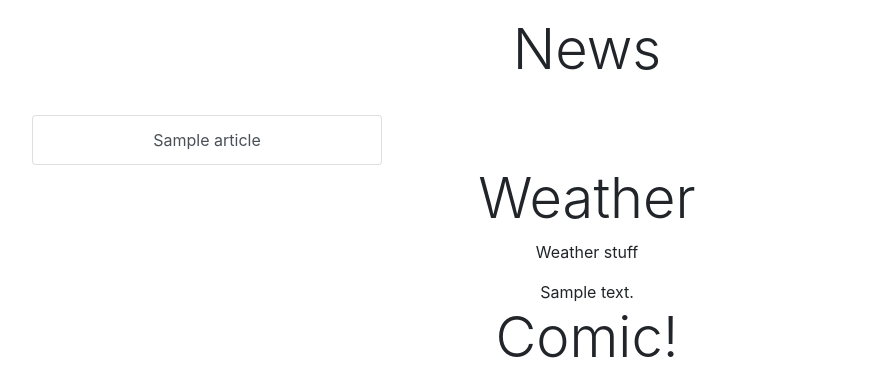
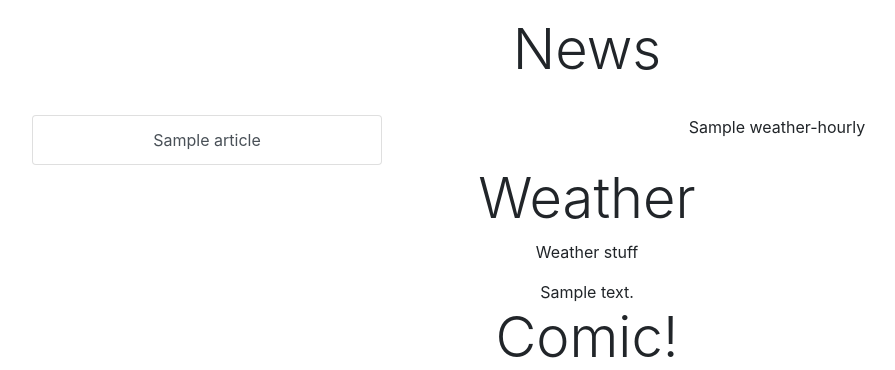
Before and after one commit to PGreatness/import-Greatness, a Flask app: template The Daily Bugle/dev/templates/home.html in a window 1280 px wide. Shown: the part 56-426 px from the top of the page, without its empty margins (53-948 px from the left). Run offline with Flask 2, Linux system fonts and the light colour scheme; the template is opened without the code that fills it: most values are stand-ins (such as "Sample title", 1, 10 or a date in 2020); grey boxes marked "Sample" are stand-in pictures; some libraries are stand-ins or nearby versions.

Commit message:
now saves more indepth information about the weather

```diff
--- a/The Daily Bugle/dev/app.py
+++ b/The Daily Bugle/dev/app.py
@@ -74,6 +74,14 @@ def home():
         # Create our own json file for easier read/less space taken
         data[today] = dict()
         data[today]['weather-summary'] = weather['daily']['summary']
+        data[today]['weather-hourly'] = []
+        for hour in weather['hourly']['data']:
+            d = dict()
+            data[today]['weather-hourly'] += [d]
+            d['time'] = hour['time']
+            d['icon'] = hour['icon']
+            d['temperature'] = hour['temperature']
+            d['summary'] = hour['summary']
         data[today]['comic-image'] = comic['img']
         data[today]['news'] = []
         for i in range(7): #add article info (dicts) into list of articles
--- a/The Daily Bugle/dev/templates/home.html
+++ b/The Daily Bugle/dev/templates/home.html
@@ -60,7 +60,12 @@
         </div>
       </div>
       <div class="col-sm-8">
-
+        {% for news in data['weather-hourly'] %}
+            {% for item in news %}
+                {{news[item]}}
+            {% endfor %}
+            <br>
+        {% endfor %}
         <!-- Generate items in the format below using jinja and the database-->
         {% for article in data['news'] %}
             {% if article['id'] == 0 %}
--- a/devlog.txt
+++ b/devlog.txt
@@ -208,3 +208,8 @@ Created new database to store json files retrieved off apis to reduce the number
 Redirect logged-in users to home if they try to access /login,/register
 Reformatted home.html to use Jinja to display all the articles and info
 ==============================================================
+
+jiayangC -- 2018-12-05 15:25
+--------------------------------------------------------------
+Database now stores more indepth information about the weather
+==============================================================
```
Also changed, not shown: The Daily Bugle/dev/data/content.json (+1 -1 lines).
